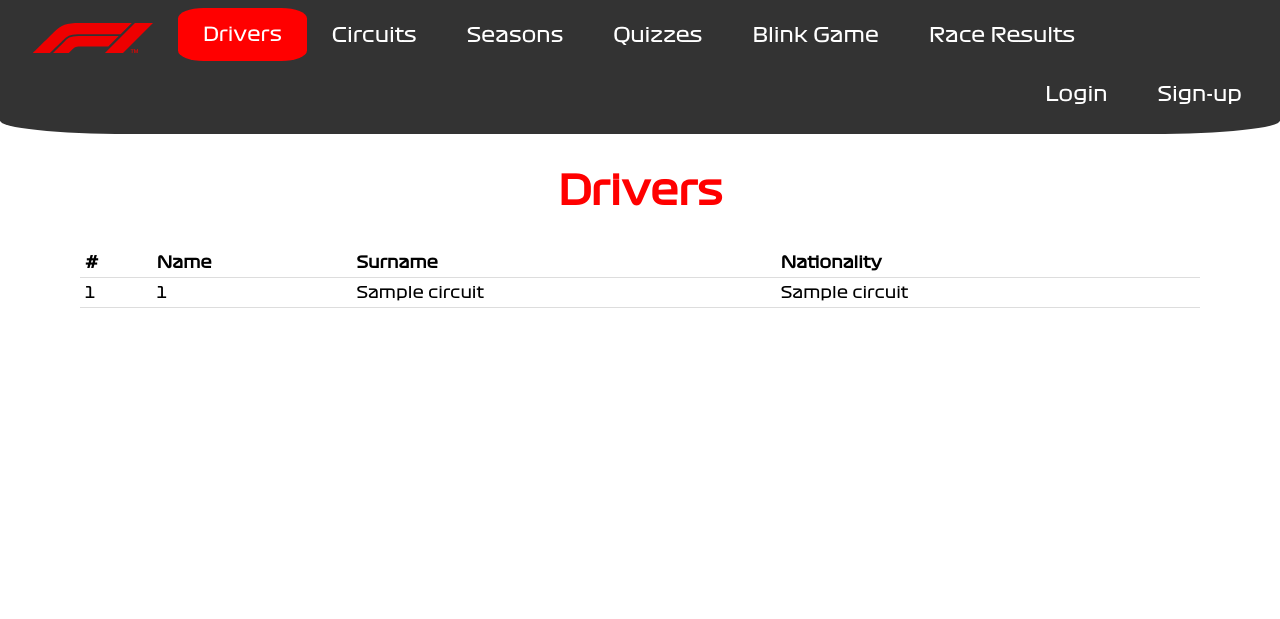
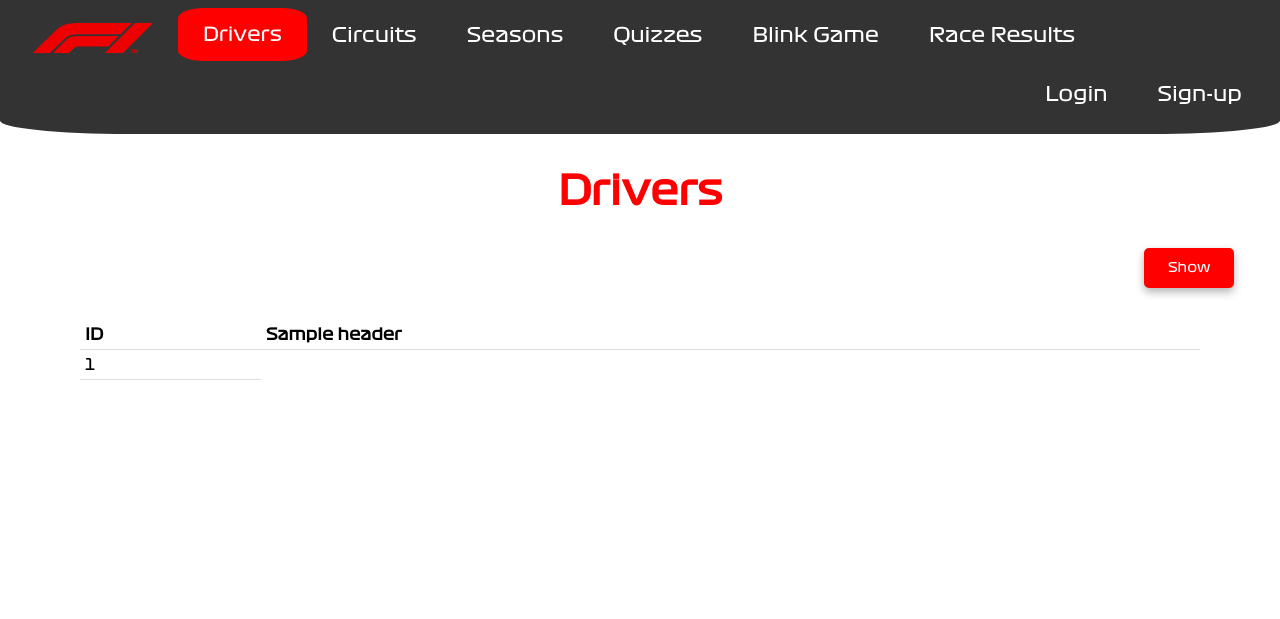
Before and after one commit to itudb2319/itudb2319, a Flask app: template app/templates/drivers.html in a window 1280 px wide. Shown: the top 619 px of the page. Run offline with Flask 3, Linux system fonts and the light colour scheme; the template is opened without the code that fills it: most values are stand-ins (such as "Sample title", 1, 10 or a date in 2020); parts of the project's set-up code (start-up, migrations or seed data) failed here and were passed over.

Commit message:
drivers changed for filtering

```diff
--- a/app/templates/drivers.html
+++ b/app/templates/drivers.html
@@ -23,22 +23,39 @@
 <h1>Drivers</h1>
 
 {% if context['context'] %}
+<div id="show_attributes">
+    <button onclick="toggleDropdown()" class="f1-button">Show</button>
+    <div class="dropdown-content" id="dropdownContent">
+        <form method="POST" action="/drivers" id="show_form">
+            {% for key in context['column_dict'].keys(): %}
+            <div class="driver_form_checkboxes">
+                <label for={{key}} class="checkbox_label">{{context['column_dict'][key]}}</label>
+                <input type="checkbox" class = "checkbox_checkbox"name={{key}} id={{key}} value="on">
+            </div>
+            <br>
+            {% endfor %}
+            <br>
+            <br>
+            <input type="submit" value="Apply" class="f1-button">
+        </form>
+    </div>
+</div>
 <table>
     <thead>
         <tr>
-                <th>#</th>
-                <th>Name</th>
-                <th>Surname</th>
-                <th>Nationality</th>
+            <th>ID</th>
+            {% for header in context['headers'] %}
+            <th>{{header}}</th>
+            {% endfor %}
         </tr>
     </thead>
     <tbody>
         {% for driver in context['context'] %}
-                <tr class="clickable-row" data-href="{{ url_for('driverDetails', driverSlug=driver[4]) }}">
-                    <td>{{ loop.index }}</td>
-                    <td>{{ driver[0] }}</td>
-                    <td>{{ driver[1] }}</td>
-                    <td>{{ driver[2] }}</td>
+        <tr class="clickable-row" data-href="{{ url_for('drivers.driverDetails', driverSlug=driver[0]) }}">
+        <tr>
+            {% for d in range(driver|length) %}
+            <td>{{ driver[d]}}</td>
+            {% endfor %}
         </tr>
         {% endfor %}
     </tbody>
```
Lines whose indentation alone changed are shown as unchanged.
